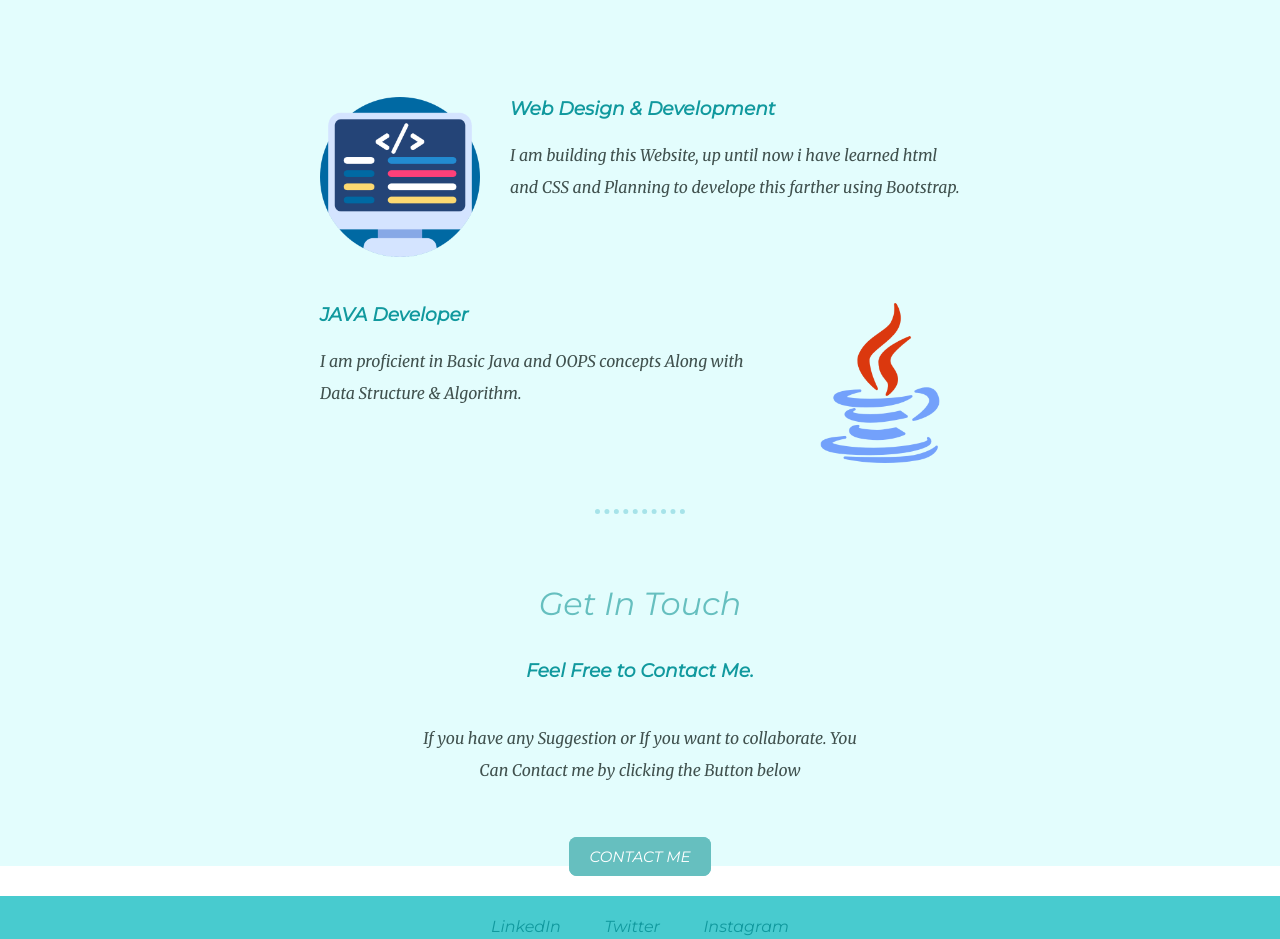
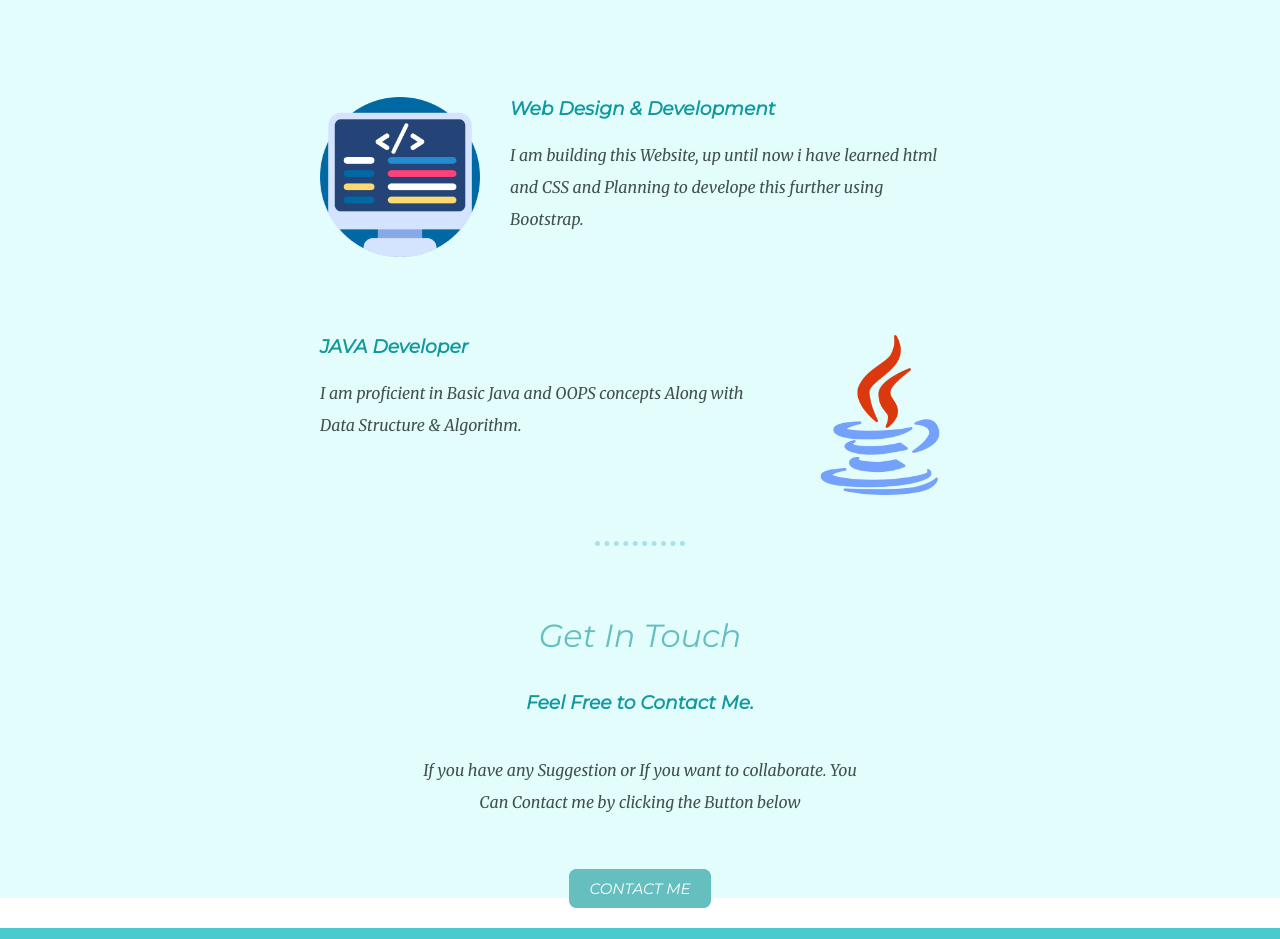
Before and after one commit to Moku922/CSS_HTML-CV_Website, a plain HTML site: page index.html in a window 1280 px wide. Shown: the part 1300-2239 px from the top of the page. Drawn offline with Linux system fonts and the light colour scheme.

Commit message:
corrections

```diff
--- a/index.html
+++ b/index.html
@@ -35,7 +35,7 @@
 
             <img class="skill1" src="image/webdev.png"  alt="webdev">
             <h3>Web Design & Development</h3>
-            <p>I am building this Website, up until now i have learned html and CSS and Planning to develope this farther using Bootstrap.</p>
+            <p>I am building this Website, up until now i have learned html and CSS and Planning to develope this further using Bootstrap.</p>
           </div>
           <div class="skill-row">
             <img class="skill2" src="image/java.png"  alt="java">
```
